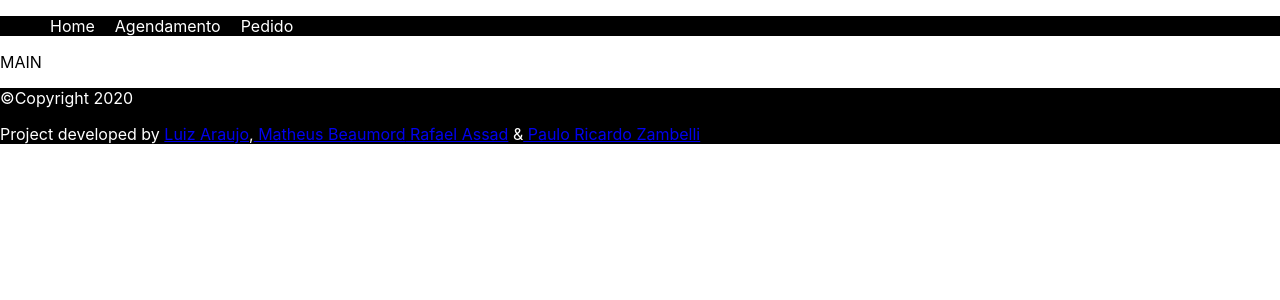
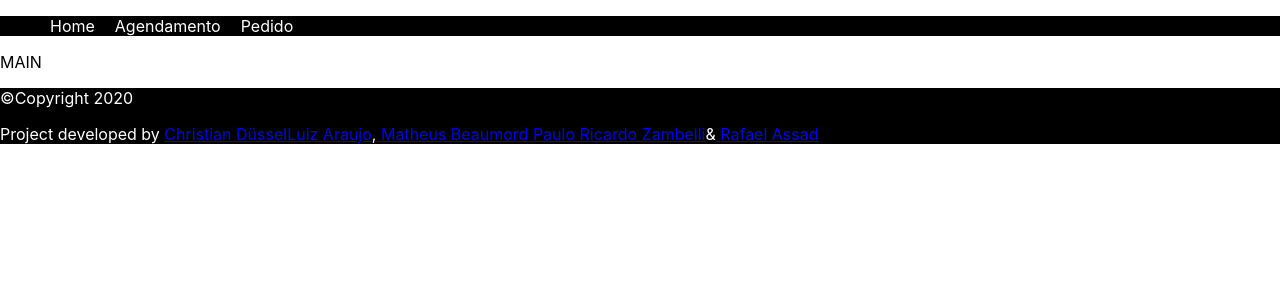
Before and after one commit to pauloricardoz/hackathon-ambev, a React (Create React App) app: page / in a window 1280 px wide. Shown: the top 300 px of the page. Built offline with nearby package versions, Linux system fonts and the light colour scheme.

Commit message:
footer fix

```diff
--- a/src/components/Footer.jsx
+++ b/src/components/Footer.jsx
@@ -5,11 +5,45 @@ class Footer extends React.Component {
     return (
       <footer className="footer">
         <p>©Copyright 2020</p>
-        <p>Project developed
-        by <a href="https://www.linkedin.com/in/araujoluiz/" target="_blank" rel="noopener noreferrer">Luiz Araujo</a>,
-        <a href="https://www.linkedin.com/in/matheus-beaumord/" target="_blank" rel="noopener noreferrer"> Matheus Beaumord</a>
-        <a href="https://www.linkedin.com/in/rafaelassad/" target="_blank" rel="noopener noreferrer"> Rafael Assad</a> &
-        <a href="https://www.linkedin.com/in/paulo-ricardo-zambelli-taveira/" target="_blank" rel="noopener noreferrer"> Paulo Ricardo Zambelli</a>
+        <p>
+          Project developed by{' '}
+          <a href="https://www.linkedin.com/in/cduessel/" target="_blank" rel="noopener noreferrer">
+            {' '}
+            Christian Düssel
+          </a>
+          <a
+            href="https://www.linkedin.com/in/araujoluiz/"
+            target="_blank"
+            rel="noopener noreferrer"
+          >
+            Luiz Araujo
+          </a>
+          ,
+          <a
+            href="https://www.linkedin.com/in/matheus-beaumord/"
+            target="_blank"
+            rel="noopener noreferrer"
+          >
+            {' '}
+            Matheus Beaumord
+          </a>
+          <a
+            href="https://www.linkedin.com/in/paulo-ricardo-zambelli-taveira/"
+            target="_blank"
+            rel="noopener noreferrer"
+          >
+            {' '}
+            Paulo Ricardo Zambelli
+          </a>
+          &
+          <a
+            href="https://www.linkedin.com/in/rafaelassad/"
+            target="_blank"
+            rel="noopener noreferrer"
+          >
+            {' '}
+            Rafael Assad
+          </a>{' '}
         </p>
       </footer>
     );
```
Also changed, not shown: 1 other file (tests, documents, lock files or other folders).
